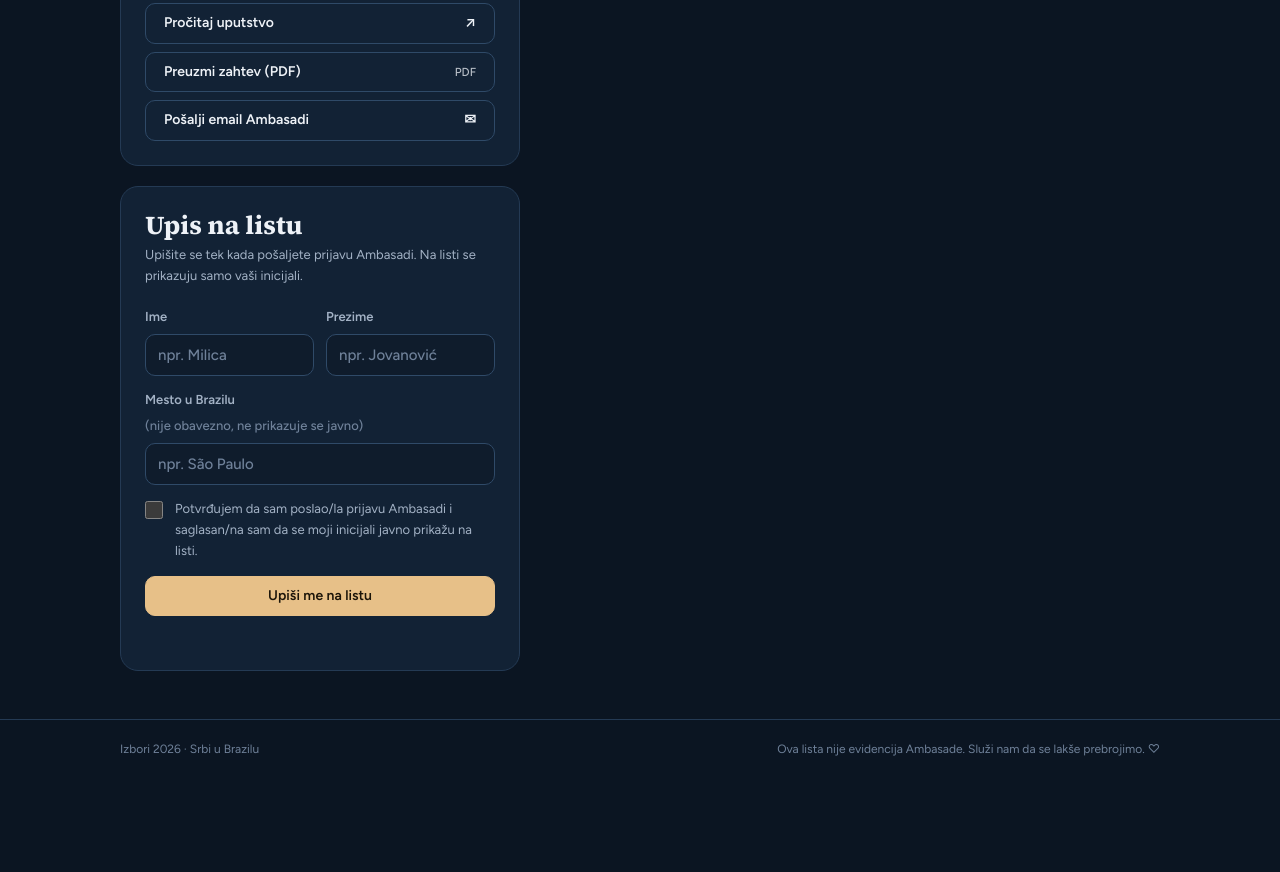
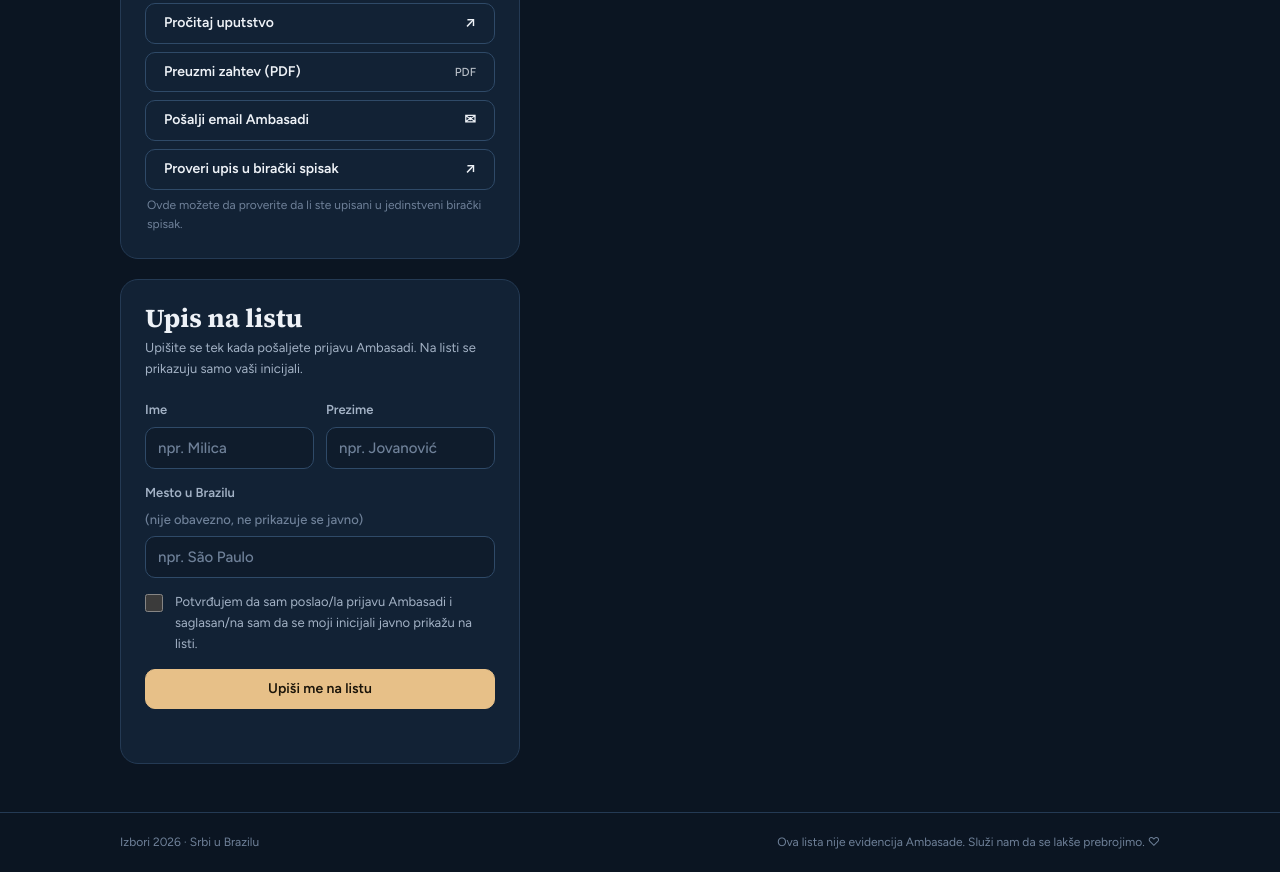
Before and after one commit to marijateodosic87-maker/izbori-srbi-u-brazilu, a plain HTML site: page index.html in a window 1280 px wide. Shown: the part 1366-2238 px from the top of the page. Before the commit the page ends 2145 px from the top, so only its background shows below. Drawn offline with Linux system fonts and the light colour scheme; no server answers.

Commit message:
Add files via upload

```diff
--- a/index.html
+++ b/index.html
@@ -133,6 +133,7 @@
   .copy { font: 600 12px var(--sans); color: var(--gold); background: none; border: 0; cursor: pointer; padding: 4px 2px; }
   .step-actions { display: grid; gap: 8px; }
   .step-actions .btn { justify-content: space-between; width: 100%; }
+  .step-actions .hint { margin: -2px 2px 0; color: var(--faint); font-size: 12px; }
 
   /* Form */
   form { display: grid; gap: 14px; }
@@ -299,6 +300,8 @@
           <a class="btn" id="btn-uputstvo" href="#koraci">Pročitaj uputstvo <span aria-hidden="true">↗</span></a>
           <a class="btn" id="btn-pdf" href="#" target="_blank" rel="noopener">Preuzmi zahtev (PDF) <small id="pdf-note">PDF</small></a>
           <a class="btn" id="btn-mail" href="mailto:embaixadaservia@terra.com.br">Pošalji email Ambasadi <span aria-hidden="true">✉</span></a>
+          <a class="btn" id="btn-spisak" href="https://upit.birackispisak.gov.rs/" target="_blank" rel="noopener">Proveri upis u birački spisak <span aria-hidden="true">↗</span></a>
+          <p class="hint">Ovde možete da proverite da li ste upisani u jedinstveni birački spisak.</p>
         </div>
       </section>
 
```
